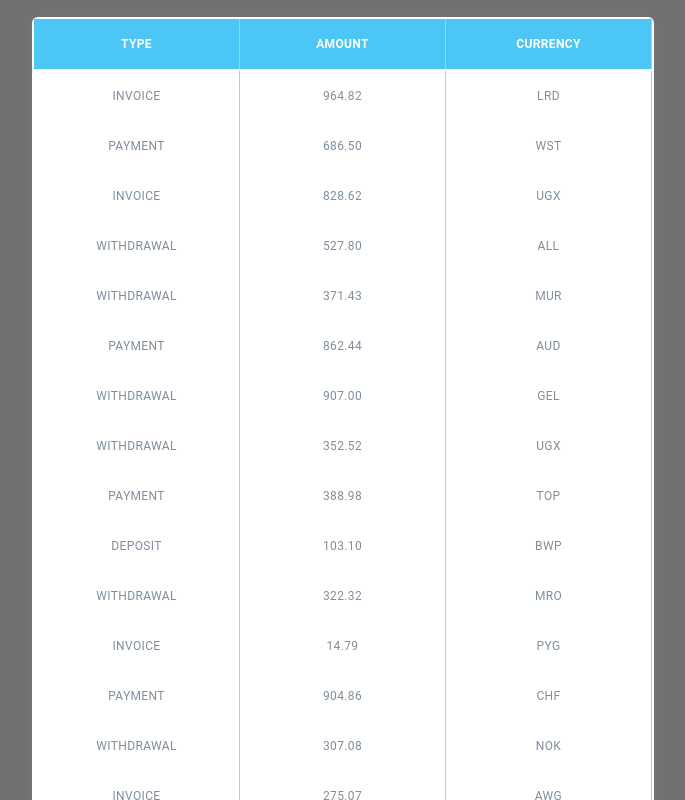
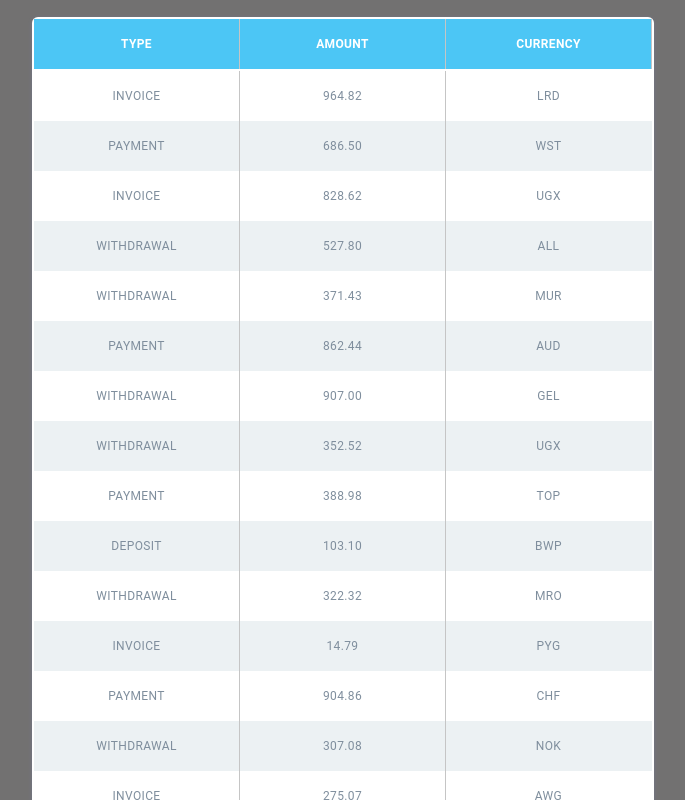
Before and after one commit to Yuliia-Zinchuk/goit-react-hw-01-components, a React (Create React App) app: page / in a window 1280 px wide. Shown: the part 920-1720 px from the top of the page, without its empty margins (297-982 px from the left). Built offline with nearby package versions, Linux system fonts and the light colour scheme.

Commit message:
update table with color rows

```diff
--- a/src/components/TransactionHistory/TransactionHistory.jsx
+++ b/src/components/TransactionHistory/TransactionHistory.jsx
@@ -16,7 +16,7 @@ export const TransactionHistory = ({ items }) => {
             <tr className={css.tableRow} key={id}>
               <td className={css.tableRowItem}>{type}</td>
               <td className={css.tableRowItem}>{amount}</td>
-              <td className={css.tableRowItem}>{currency}</td>
+              <td className={css.tableRowItemRight}>{currency}</td>
             </tr>
           ))}
         </tbody>
--- a/src/components/TransactionHistory/TransactionHistory.module.css
+++ b/src/components/TransactionHistory/TransactionHistory.module.css
@@ -1,13 +1,20 @@
 .container {
   margin-top: 200px;
+  /* margin-left: auto;
+  margin-right: auto; */
+  /* width: 1200px;
+  padding-left: 15px;
+  padding-right: 15px;
+  margin: 0 auto; */
 }
 .transactionHistory {
   /* position: relative; */
   /* margin-bottom: 40px; */
-  margin-left: auto;
-  margin-right: auto;
+  /* margin-left: auto;
+  margin-right: auto; */
   /* width: 555px;
   height: 150px; */
+  margin: auto;
 
   background: #ffffff;
   box-shadow: 0px 1px 4px rgba(126, 147, 255, 0.2);
@@ -80,6 +87,11 @@
   color: #7f8e9d;
 }
 
+.tableRowItemRight {
+  composes: tableRowItem;
+  border-right: none;
+}
+
 .tableBody {
   display: flex;
   flex-direction: column;
@@ -100,3 +112,11 @@
 
   /* background: #ffffff; */
 }
+
+/* tbody tr:nth-child(odd) {
+  background-color: #ff33cc;
+} */
+
+tbody tr:nth-child(even) {
+  background: #ecf1f3;
+}
```
